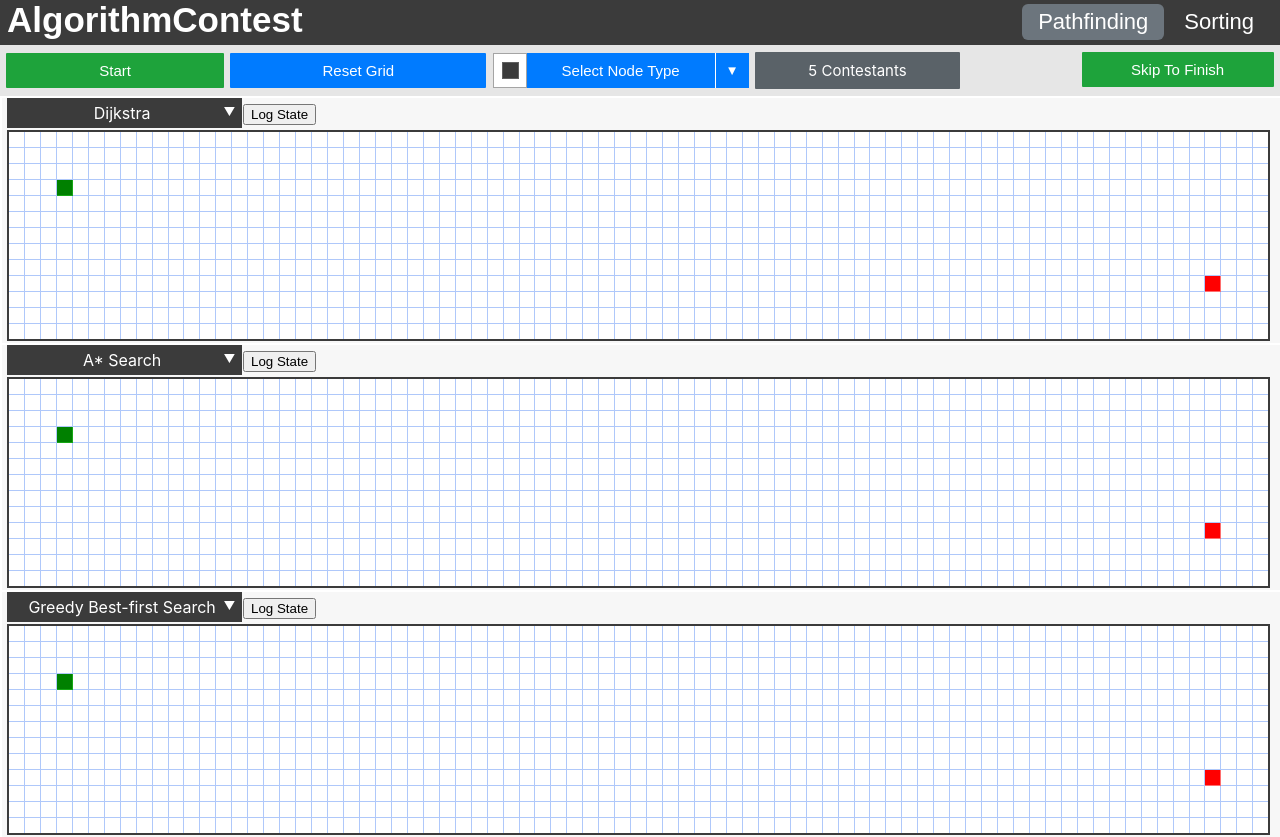
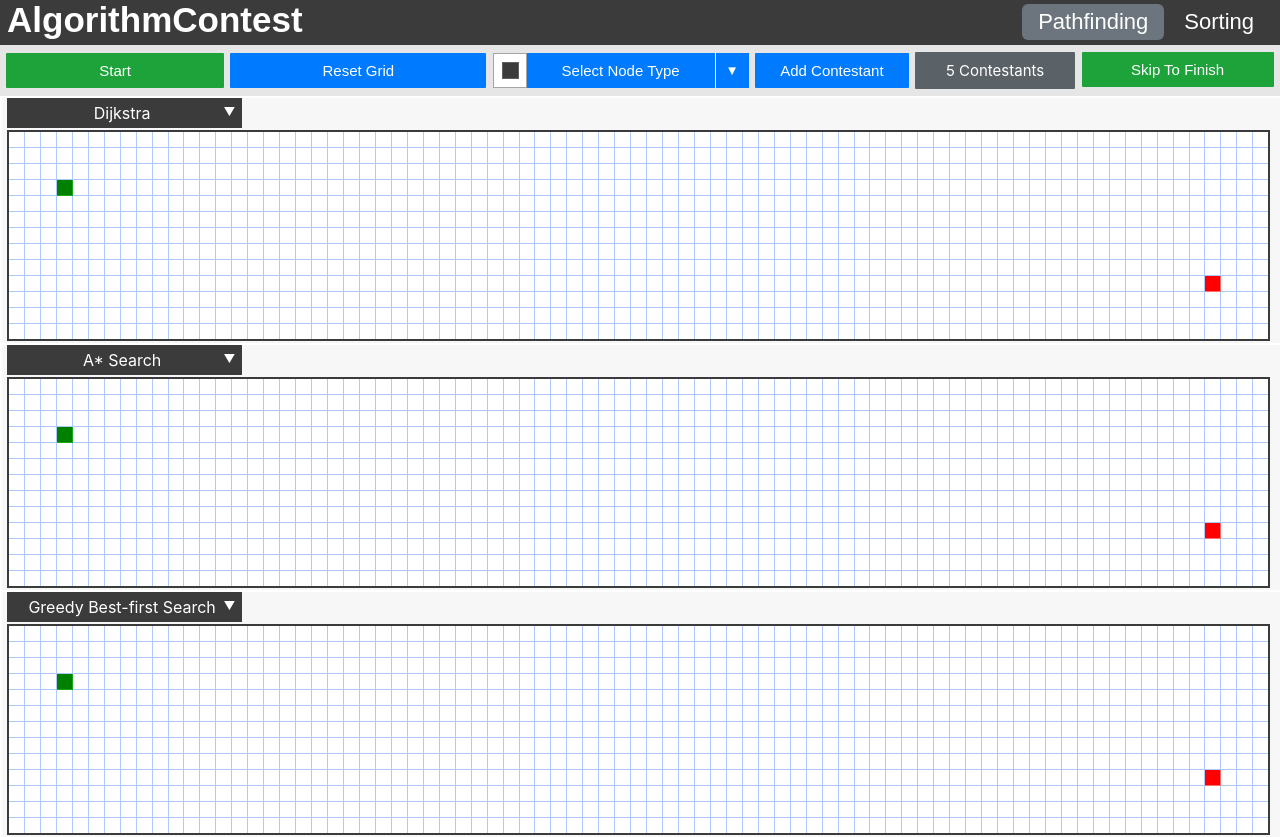
Before and after one commit to benshinnick/algorithm-contest, a React (Create React App) app: page / in a window 1280 px wide. Shown: the top 837 px of the page. Built offline with nearby package versions, Linux system fonts and the light colour scheme.

Commit message:
Adjusted dropdown styling and added placeholder add contestant button

```diff
--- a/src/AlgoContest/PathfindingContest/PathfindingContest.jsx
+++ b/src/AlgoContest/PathfindingContest/PathfindingContest.jsx
@@ -47,6 +47,7 @@ export default class PathfindingContest extends React.Component {
         this.setNewGridWithNodeWeightUpdated = this.setNewGridWithNodeWeightUpdated.bind(this);
         this.setNewGridWithStartNodeUpdated = this.setNewGridWithStartNodeUpdated.bind(this);
         this.setNewGridWithFinishNodeUpdated = this.setNewGridWithFinishNodeUpdated.bind(this);
+        this.setNewGridWithMultipleWeightNodesUpdated = this.setNewGridWithMultipleWeightNodesUpdated.bind(this);
         this.algoContestantRefs = [];
     }
 
@@ -159,6 +160,16 @@ export default class PathfindingContest extends React.Component {
         });
     }
 
+    setNewGridWithMultipleWeightNodesUpdated(updatedNodesCoordinates, newWeight) {
+        const newGrid = getNewGridWithMultipleNodeWeightsUpdated(this.state.grid, updatedNodesCoordinates, newWeight);
+        this.setState({
+            ...this.state,
+            grid: newGrid,
+            isEmptyGrid: false
+        });
+    }
+
+
     setNewGridWithStartNodeUpdated(row, col) {
         const prevStartNodeRow = this.state.startNodeRow;
         const prevStartNodeCol = this.state.startNodeColumn;
@@ -268,6 +279,7 @@ export default class PathfindingContest extends React.Component {
                                 ))}
                             </div>
                     </div>
+                    <button id='path-add-contestant-button' onClick={() => this.addContestantOnClick()}>Add Contestant</button>
                     <div id="path-num-of-contestants-label">{this.state.numOfContestants} Contestants</div>
                     {/* <button onClick={() => console.log(this.state)}>Log State</button> */}
                     <button id="path-skip-to-finish-button" onClick={() => this.skipToFinishButtonOnClick()}>Skip To Finish</button>
@@ -283,6 +295,7 @@ export default class PathfindingContest extends React.Component {
                             algorithmTypes={ALGORITHM_TYPES}
                             contestantNumber={contestantNum}
                             updateGridNodeWeight={this.setNewGridWithNodeWeightUpdated}
+                            updateMultipleNodeWeights={this.setNewGridWithMultipleWeightNodesUpdated}
                             updateStartNode={this.setNewGridWithStartNodeUpdated}
                             updateFinishNode={this.setNewGridWithFinishNodeUpdated}
                         />
@@ -365,6 +378,25 @@ const getNewGridWithNodeWeightUpdated = (grid, row, col, newWeight) => {
       weight: newWeight,
     };
     newGrid[row][col] = newNode;
+    return newGrid;
+};
+
+const getNewGridWithMultipleNodeWeightsUpdated = (grid, updatedNodesCoordinates, newWeight) => {
+    const newGrid = grid.slice();
+    for(let i = 0; i < updatedNodesCoordinates.length; ++i) {
+        const row = updatedNodesCoordinates[i][0];
+        const col = updatedNodesCoordinates[i][1]
+        const node = newGrid[row][col];
+        const newNode = {
+          ...node,
+          row: row,
+          col: col,
+          isStart: false,
+          isFinish: false,
+          weight: newWeight,
+        };
+        newGrid[row][col] = newNode;
+    }
     return newGrid;
 };
 
--- a/src/AlgoContest/PathfindingContest/PathfindingVisualizerContestant.jsx
+++ b/src/AlgoContest/PathfindingContest/PathfindingVisualizerContestant.jsx
@@ -125,6 +125,8 @@ export default class PathfindingVisualizerContestant extends React.Component {
 
     fillInSkippedNodes(currRow, currCol) {
 
+        const updatedNodesCoordinates = [];
+
         const x1 = this.state.lastUpdatedNode[1];
         const y1 = this.state.lastUpdatedNode[0];
         const x2 = currCol;
@@ -136,9 +138,11 @@ export default class PathfindingVisualizerContestant extends React.Component {
             const row = lineCoordinates[i][1];
             const col = lineCoordinates[i][0];
             if(!this.isStartOrFinishNode(row, col)) {
-                this.props.updateGridNodeWeight(row, col, this.state.selectedNodeWeight);
+                updatedNodesCoordinates.push([row, col]);
             }
         }
+
+        this.props.updateMultipleNodeWeights(updatedNodesCoordinates, this.state.selectedNodeWeight);
     }
 
     updateAlgorithmType(algorithmType) {
@@ -185,7 +189,7 @@ export default class PathfindingVisualizerContestant extends React.Component {
                         ))}
                     </div>
                 </div>
-                <button onClick={() => console.log(this.state)}>Log State</button>
+                {/* <button onClick={() => console.log(this.state)}>Log State</button> */}
                 <div className='grid-container' id={`grid-container-${this.state.contestantNumber}`}>
                     {this.state.grid.map((row, rowIdx) => {
                         return (
--- a/src/AlgoContest/PathfindingContest/css/PathfindingContest.css
+++ b/src/AlgoContest/PathfindingContest/css/PathfindingContest.css
@@ -38,12 +38,42 @@
     background-color: #0e7424;
 }
 
+#path-add-contestant-button {
+    background-color: #007bff;
+    display: inline-block;
+    border: none;
+    color: white;
+    width: 12%;
+    margin-left: 0.25%;
+    margin-right: 0.25%;
+    padding-left: 10px;
+    padding-right: 10px;
+    padding-top: 9px;
+    padding-bottom: 9px;
+    text-align: center;
+    text-decoration: none;
+    font-size: 15px;
+    transition-duration: 0.2s;
+    border-radius: 1px;
+    margin-top: 2px;
+    margin-bottom: 2px;
+}
+
+#path-add-contestant-button:hover {
+    background-color: #0069d9;
+}
+
+#path-add-contestant-button:disabled,
+#path-add-contestant-button[disabled] {
+    background-color: #00458f;
+}
+
 #path-num-of-contestants-label {
     display: inline-block;
     background-color: #5a6268;
     border: none;
     color: white;
-    width: 16%;
+    width: 12.5%;
     margin-left: 0.25%;
     margin-right: 0.25%;
     padding-top: 9px;
@@ -157,29 +187,21 @@
 }
 
 .display-node-Weight-2 {
-    /* background-color: #eeeeee;
-    border: 1px solid #cdcdcd; */
     background-color: #d7bd87;
     border: 1px solid #b8a682;
 }
 
 .display-node-Weight-5 {
-    /* background-color: #dfdfdf;
-    border: 1px solid #b8b8b8; */
     background-color: #78e18e;
     border: 1px solid #27d54c;
 }
 
 .display-node-Weight-10 {
-    /* background-color: #c2c2c2;
-    border: 1px solid #989898; */
     background-color: #f7c65b;
     border: 1px solid #d3a540;
 }
 
 .display-node-Weight-15 {
-    /* background-color: #858585;
-    border: 1px solid #505050; */
     background-color: #0069d9;
     border: 1px solid #00458f;
 }
```
